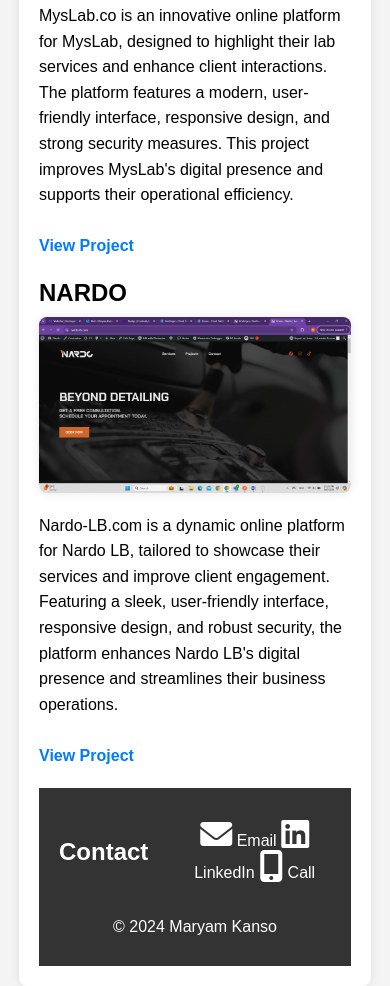
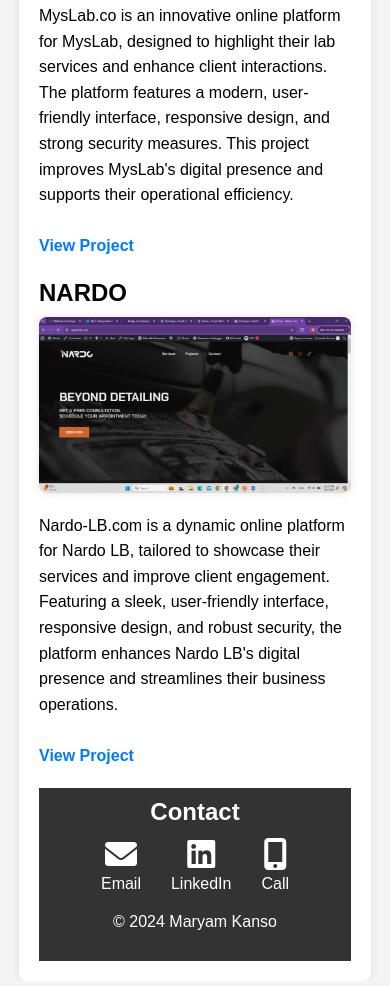
Before and after one commit to kanso-maryam/kanso-maryam.github.io, a plain HTML site: page index.html in a window 390 px wide. Shown: the part 2521-3507 px from the top of the page. Drawn offline with Linux system fonts and the light colour scheme.

Commit message:
Update styles.css

```diff
--- a/styles.css
+++ b/styles.css
@@ -100,27 +100,6 @@ footer p {
         max-width: 100%;
     }
 
-/* Styles for the contact section and footer */
-.contact-info {
-    display: flex;
-    justify-content: center;
-    gap: 30px; /* Space between icons */
-    margin: 20px 0;
-}
-
-.contact-link {
-    color: #fff; /* White color for icons */
-    text-decoration: none; /* Remove underline */
-}
-
-.contact-link:hover {
-    color: #00aaff; /* Optional: Change color on hover */
-}
-
-.contact-info i {
-    font-size: 2em; /* Adjust icon size as needed */
-}
-
 footer {
     background-color: #333;
     color: #fff;
@@ -134,8 +113,44 @@ footer {
     padding: 0 20px;
 }
 
+/* Contact info section styles */
+.contact-info {
+    margin-bottom: 20px;
+}
+
+.contact-info h2 {
+    margin: 0;
+    font-size: 1.5em;
+}
+
+.contact-icons {
+    display: flex;
+    justify-content: center;
+    gap: 30px; /* Space between icons */
+}
+
+.contact-link {
+    color: #fff; /* White color for icons */
+    text-decoration: none; /* Remove underline */
+    text-align: center;
+}
+
+.contact-link i {
+    font-size: 2em; /* Icon size */
+    display: block;
+}
+
+.contact-link span {
+    display: block;
+    margin-top: 5px;
+}
+
+.contact-link:hover i {
+    color: #00aaff; /* Optional: Change color on hover */
+}
+
+/* Footer bottom section styles */
 .footer-bottom {
     margin-top: 10px; /* Space between contact section and footer text */
 }
-
 }
```
